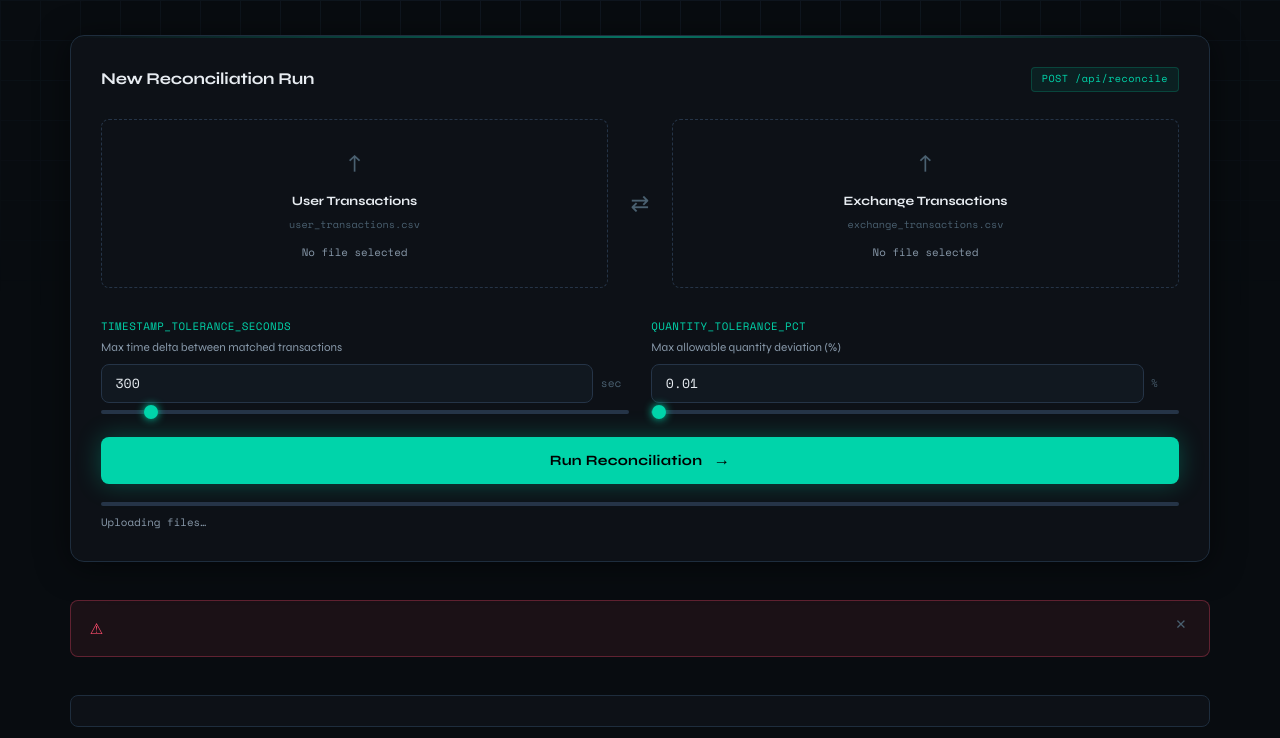
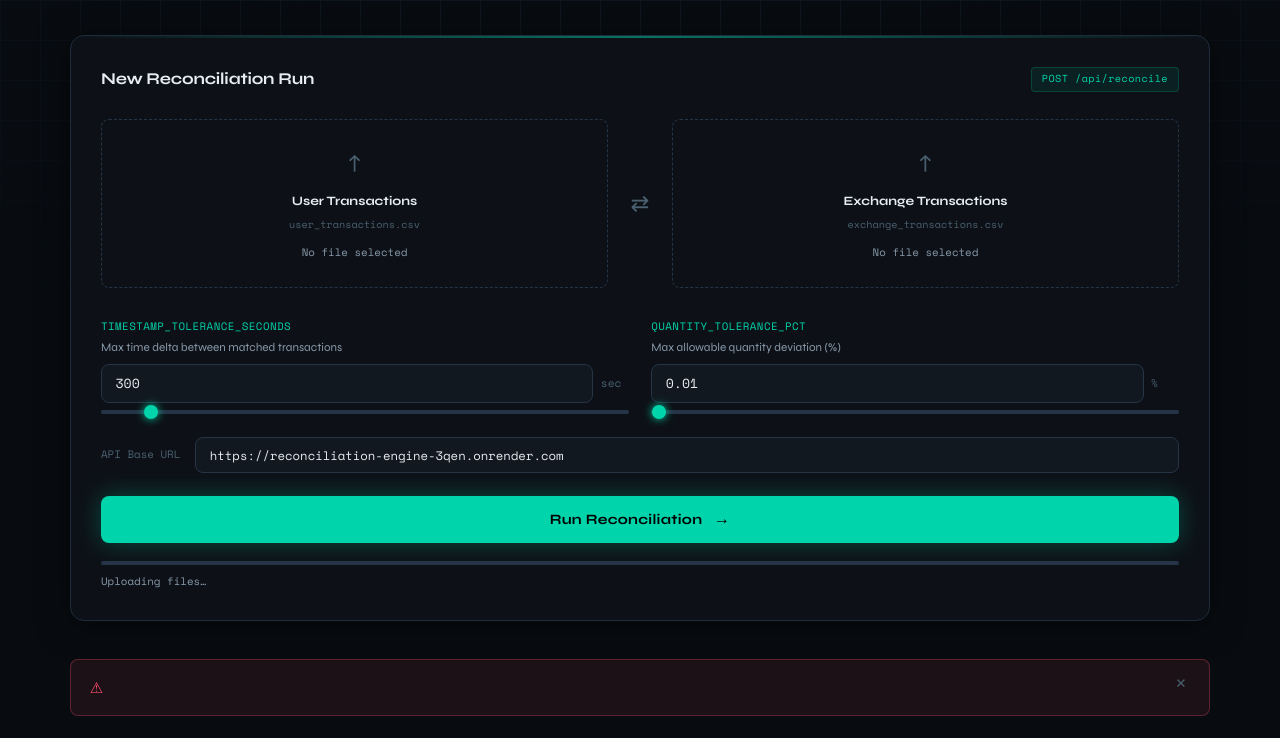
Before and after one commit to saurabhborikar13/Reconciliation-Engine, a website: page public/index.html in a window 1280 px wide. Shown: the part 320-1058 px from the top of the page. Drawn offline with nearby package versions, Linux system fonts and the light colour scheme.

Commit message:
URL fixed

```diff
--- a/public/index.html
+++ b/public/index.html
@@ -100,10 +100,10 @@
         </div>
 
         <!-- API BASE URL -->
-        <!-- <div class="api-row">
+        <div class="api-row">
           <label class="api-label">API Base URL</label>
-          <input type="text" id="apiBase" class="api-input" value="http://localhost:3000" placeholder="http://localhost:3000" />
-        </div> -->
+          <input type="text" id="apiBase" class="api-input" value="https://reconciliation-engine-3qen.onrender.com" placeholder="https://reconciliation-engine-3qen.onrender.com" />
+        </div>
 
         <!-- SUBMIT -->
         <button type="submit" class="run-btn" id="runBtn">
```
